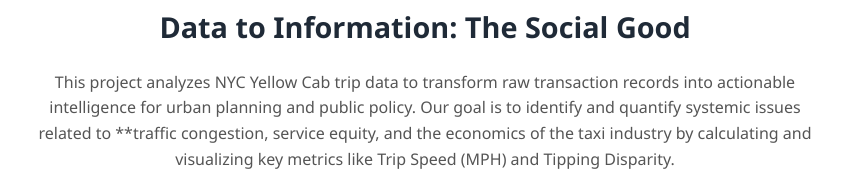
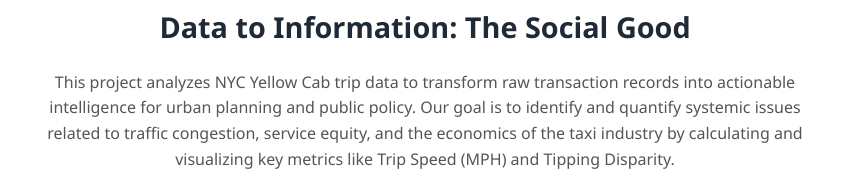
Before and after one commit to inezaodon/PRINCOMP_FINAL_PREOJECT, a plain HTML site: page index.html in a window 1280 px wide. Shown: the part 152-341 px from the top of the page, 215-1066 px from the left. Drawn offline with Linux system fonts and the light colour scheme.

```diff
--- a/index.html
+++ b/index.html
@@ -25,7 +25,7 @@
 
     <div style="padding: 30px 5%; text-align: center; background-color: #ffffff; border-bottom: 1px solid #ddd;">
         <h2 style="color: #1f2a37; font-size: 1.8em; margin-top: 0;">Data to Information: The Social Good</h2>
-        <p style="max-width: 800px; margin: 15px auto; line-height: 1.6; color: #555;">This project analyzes NYC Yellow Cab trip data to transform raw transaction records into actionable intelligence for urban planning and public policy. Our goal is to identify and quantify systemic issues related to **traffic congestion, service equity, and the economics of the taxi industry by calculating and visualizing key metrics like Trip Speed (MPH) and Tipping Disparity.</p>
+        <p style="max-width: 800px; margin: 15px auto; line-height: 1.6; color: #555;">This project analyzes NYC Yellow Cab trip data to transform raw transaction records into actionable intelligence for urban planning and public policy. Our goal is to identify and quantify systemic issues related to traffic congestion, service equity, and the economics of the taxi industry by calculating and visualizing key metrics like Trip Speed (MPH) and Tipping Disparity.</p>
 
         <div style="margin-top: 20px; font-size: 0.9em; color: #666; padding-top: 10px; border-top: 1px dashed #eee;">
             <strong style="color: #1f2a37;">Data Source:</strong> NYC Taxi and Limousine Commission (TLC) Trip Record Data (Kaggle/Public Portal)
```
